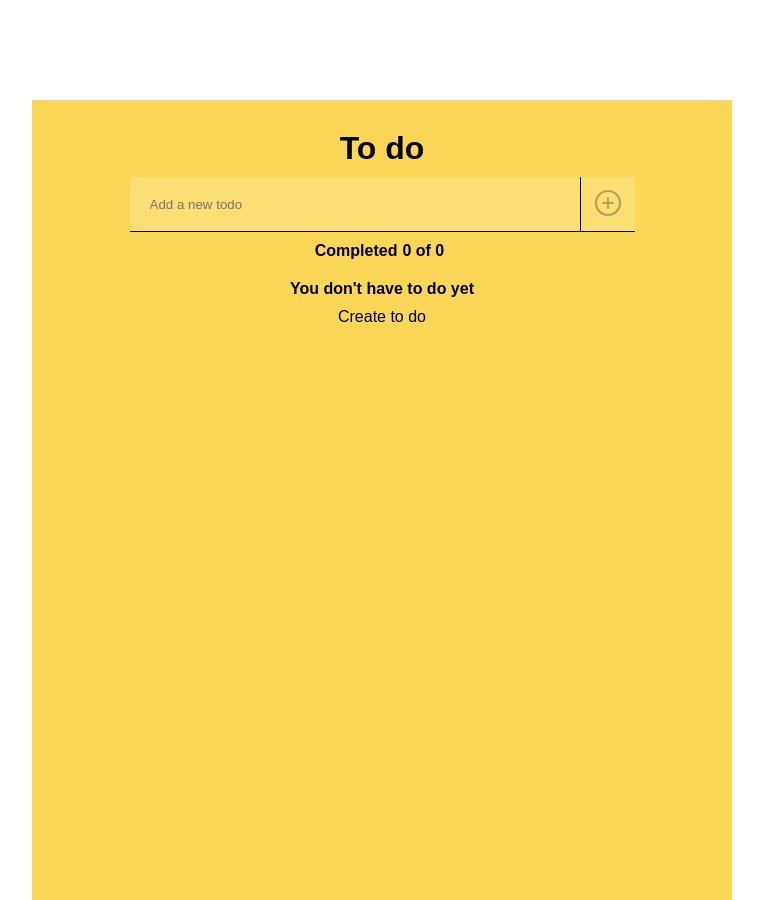
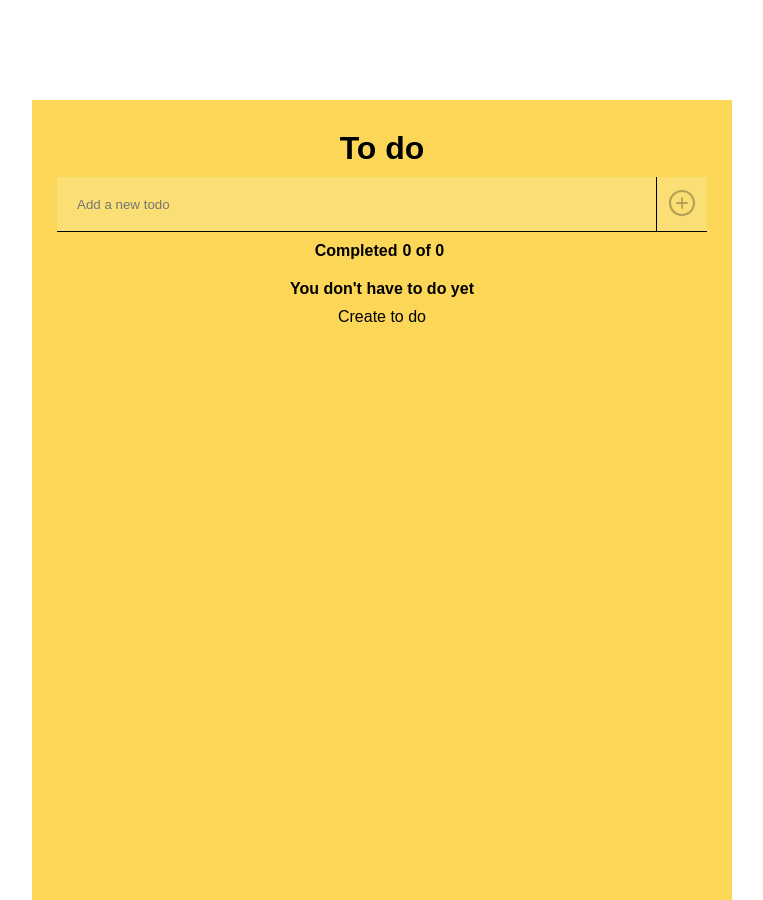
Before and after one commit to rhaneyko/to-do-list, a React (Create React App) app: page / in a window 1280 px wide. Shown: the whole page, without its empty margins (258-1021 px from the left). Built offline with nearby package versions, Linux system fonts and the light colour scheme.

Commit message:
React App

```diff
--- a/src/pages/TodoPage/index.tsx
+++ b/src/pages/TodoPage/index.tsx
@@ -52,7 +52,6 @@ const TodoPage = () => {
 
   function deleteTodo(id: number) {
     const todoDelete = todos.filter((todo) => todo.id !== id);
-
     setTodos(todoDelete);
   }
 
--- a/src/pages/TodoPage/styles.ts
+++ b/src/pages/TodoPage/styles.ts
@@ -31,7 +31,7 @@ export const TodoContainer = styled.div`
 `;
 
 export const Title = styled.h1`
-     margin: 10px;
+    margin: 10px;
 `;
 
 export const Create = styled.form`
@@ -39,10 +39,14 @@ export const Create = styled.form`
     flex-direction: row;
     align-items: center;
     justify-content: center;
+
+    width: 650px;
+    max-width: 100%;
+    overflow: hidden;
 `;
 
 export const CreateTodo = styled.input`
-    width: 450px;
+    width: 100%;
     height: 55px;
 
     padding-left: 20px;
```
